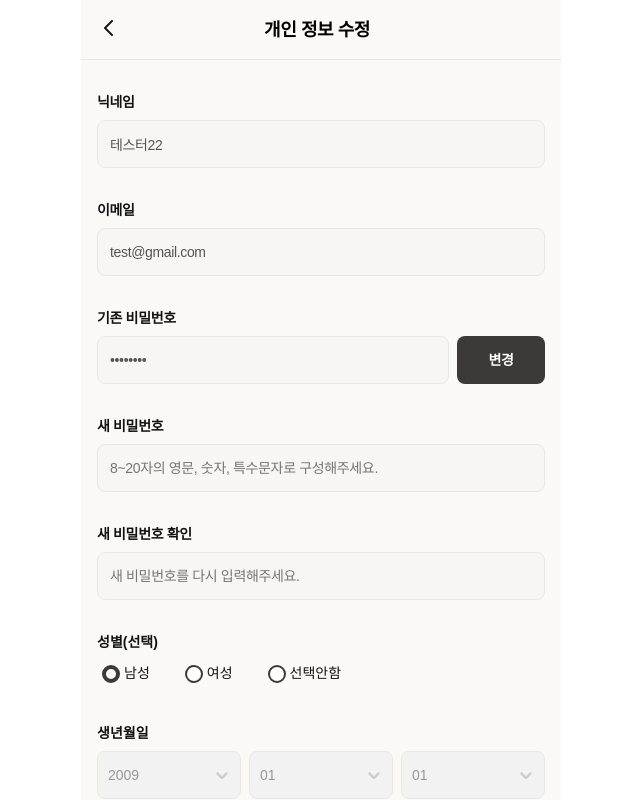
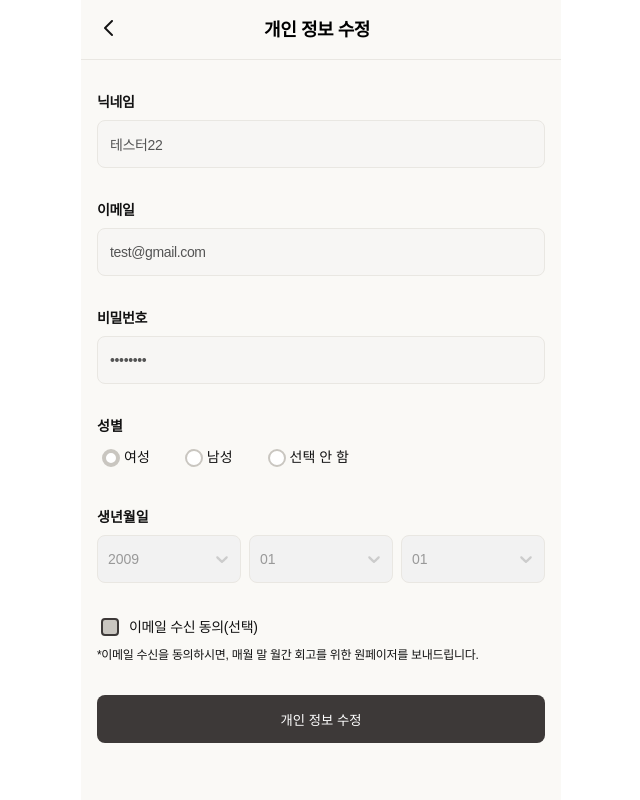
Before and after one commit to bsideproject/14_3_FE, a React (Create React App) app: page /mypage in a window 1280 px wide. Shown: the top 800 px of the page, without its empty margins (319-959 px from the left). Built offline with nearby package versions, Linux system fonts and the light colour scheme; no server answers; a web font is replaced by a local one.

Commit message:
radio btn 글로벌css
classname radio-btn

```diff
--- a/src/assets/GlobalStyles.tsx
+++ b/src/assets/GlobalStyles.tsx
@@ -276,6 +276,54 @@ table {
 .button:hover {
 	box-shadow: 4px 4px 8px rgba(0, 0, 0, 0.08);
 }
+//radio button
+.radio-btn {
+  -webkit-appearance: none;
+  -moz-appearance: none;
+  appearance: none;
+  background: #ffffff;
+  border: 2px solid #3d3938;
+  width: 18px;
+  height: 18px;
+  border-radius: 10px;
+  /* transition: 0.5s; */
+  margin-right: 4px;
+}
+
+
+.radio-btn:checked {
+  /* 체크박스가 체크됐을 때의 색상 */
+  background-color: var(--wgray12);
+}1
+.radio-btn:hover: {
+  background-color: var(--wgray04);
+}
+.radio-btn:disabled:hover {
+	background: white;
+	pointer-events: none;
+}
+.radio-btn:disabled:checked{
+	background: white;
+}
+//checkbox
+.check-btn {
+  -webkit-appearance: none;
+  -moz-appearance: none;
+  appearance: none;
+  width: 18px;
+  height: 18px;
+  border: 2px solid #3d3938;
+  border-radius: 4px;
+  outline: none;
+  transition: 0.5s;
+}
+.check-btn:disabled {
+  background-color: #c9c6c0;
+}
+.check-btn:checked {
+  /* 체크박스가 체크됐을 때의 색상 */
+  background-color: #3d3938;
+}
 
 // primary-button-clicked-styles
 .btn-p-xl:active, .btn-p-l:active, .btn-p-m:active, .btn-p-s:active, .btn-p-xs:active {
@@ -288,7 +336,7 @@ table {
 }
 
 // primary-button-disabled-styles
-.btn-p-xl:disabled, .btn-p-l:disabled, .btn-p-m:disabled, .btn-p-s:disabled, .btn-p-xs:disabled { background: var(--wgray06);
+.radio-btn, .btn-p-xl:disabled, .btn-p-l:disabled, .btn-p-m:disabled, .btn-p-s:disabled, .btn-p-xs:disabled { background: var(--wgray06);
 }
 // secondary-button-disabled-styles
 .btn-s-xl:disabled, .btn-s-l:disabled, .btn-s-m:disabled, .btn-s-s:disabled, .btn-s-xs:disabled {
@@ -360,6 +408,7 @@ input:autofill:active {
 	border: 1px solid var(--wgray04);
 }
 
+
 `;
 
 export default GlobalStyle;
--- a/src/assets/pages/auth/register.css
+++ b/src/assets/pages/auth/register.css
@@ -278,7 +278,7 @@
   width: 18px;
   height: 18px;
   border-radius: 10px;
-  transition: 0.5s;
+  /* transition: 0.5s; */
   margin-right: 4px;
 }
 
@@ -288,6 +288,9 @@
 .register-gender-box:checked {
   /* 체크박스가 체크됐을 때의 색상 */
   background-color: #3d3938;
+}
+.register-gender-box:hover {
+  background-color: #e9e7e2;
 }
 .register-gender-label {
   /* display: inline-block; */
--- a/src/components/common/InputBox.tsx
+++ b/src/components/common/InputBox.tsx
@@ -93,8 +93,8 @@ const InputBox = React.memo(
               type="button"
               className={
                 title
-                  ? "register-button body3-bold margintop-28"
-                  : "register-button body3-bold margintop-8"
+                  ? "register-button btn-p-xl body3-bold margintop-28"
+                  : "register-button btn-p-xl body3-bold margintop-8"
               }
               onClick={buttonClick}
             >
--- a/src/pages/auth/Register.tsx
+++ b/src/pages/auth/Register.tsx
@@ -10,11 +10,11 @@ import useDefaultSets from "store/modules/Defaults";
 import Footer from "components/Footer";
 const Register: React.FC = () => {
   //헤더설정
-  const { setHeaderText,setIsNavigation } = useDefaultSets();
+  const { setHeaderText, setIsNavigation } = useDefaultSets();
   useEffect(() => {
     setHeaderText("회원 가입하기");
-    setIsNavigation(false)
-    return () => setIsNavigation(true)
+    setIsNavigation(false);
+    return () => setIsNavigation(true);
   }, []);
 
   const ReconfirmRef = useRef(null);
@@ -429,7 +429,7 @@ const Register: React.FC = () => {
           <div className="register-flex-row-gap4 margintop-11">
             <input
               type="checkbox"
-              className="register-email-check-box"
+              className="check-btn"
               name="rememberme"
               id="rememberId"
               checked={emailAgree}
@@ -440,14 +440,14 @@ const Register: React.FC = () => {
             </label>
           </div>
           <div className="register-email-explain">
-            *이메일을 통해 매월 말 월간 회고 리추얼 북을 보내드립니다.
+            *이메일을 통해 매월 말 월간 회고를 위한 원페이저를 보내드립니다.
             <br />
             마이페이지에서 이메일 알람 수신 동의 여부를 변경할 수 있습니다.
           </div>
           <div className="register-flex-column-gap4 register-auth-content  margintop-16">
             <div className="body3-Bold">인증코드가 오지 않는다면?</div>
             <div className="caption1-regular">
-              스팸메일함 혹은 프로모션함을 확인해보고 다시 한번 ‘인증하기’
+              스팸메일함 혹은 프로모션함을 확인해보시고, 다시 한 번 '인증하기'
               버튼을 눌러보세요.
             </div>
           </div>
@@ -617,7 +617,7 @@ const Register: React.FC = () => {
             <div className="register-flex-row-gap8">
               <input
                 type="checkbox"
-                className="register-email-check-box"
+                className="check-btn"
                 name="allcheck"
                 id="allcheck"
                 checked={allCheck}
@@ -638,7 +638,7 @@ const Register: React.FC = () => {
             <div className="register-flex-row-gap4 margintop-8">
               <input
                 type="checkbox"
-                className="register-email-check-box"
+                className="check-btn"
                 name="ageCheck"
                 id="ageCheck"
                 checked={checkAgeAgree}
@@ -654,7 +654,7 @@ const Register: React.FC = () => {
             <div className="register-flex-row-gap4 margintop-8">
               <input
                 type="checkbox"
-                className="register-email-check-box"
+                className="check-btn"
                 name="infoCheck"
                 id="infoCheck"
                 checked={checkInfoAgree}
@@ -671,7 +671,7 @@ const Register: React.FC = () => {
             <div className="register-flex-row-gap4 margintop-8">
               <input
                 type="checkbox"
-                className="register-email-check-box"
+                className="check-btn"
                 name="serviceCheck"
                 id="serviceCheck"
                 checked={checkServiceAgree}
@@ -697,7 +697,7 @@ const Register: React.FC = () => {
             )}
             <button
               type="submit"
-              className="register-button"
+              className="register-button body3-bold"
               style={{ width: "100%" }}
             >
               회원 가입하기
--- a/src/pages/mypage/Mypage.tsx
+++ b/src/pages/mypage/Mypage.tsx
@@ -307,10 +307,10 @@ const Mypage: React.FC = () => {
             )}
 
             <div className="register-flex-column-gap10 margintop-32">
-              <div>성별(선택)</div>
+              <div>성별</div>
               <div>
                 <input
-                  className="register-gender-box"
+                  className="radio-btn"
                   value="M"
                   id="male"
                   type="radio"
@@ -319,10 +319,10 @@ const Mypage: React.FC = () => {
                   disabled={!isInfoChange}
                 />
                 <label htmlFor="male" className="register-gender-label">
-                  남성
+                  여성
                 </label>
                 <input
-                  className="register-gender-box marginleft-35"
+                  className="radio-btn marginleft-35"
                   value="F"
                   id="feMale"
                   type="radio"
@@ -331,10 +331,10 @@ const Mypage: React.FC = () => {
                   disabled={!isInfoChange}
                 />
                 <label className="register-gender-label" htmlFor="feMale">
-                  여성
+                  남성
                 </label>
                 <input
-                  className="register-gender-box marginleft-35"
+                  className="radio-btn marginleft-35"
                   value="N"
                   id="not"
                   type="radio"
@@ -343,7 +343,7 @@ const Mypage: React.FC = () => {
                   disabled={!isInfoChange}
                 />
                 <label className="register-gender-label" htmlFor="feMale">
-                  선택안함
+                  선택 안 함
                 </label>
               </div>
             </div>
@@ -361,7 +361,7 @@ const Mypage: React.FC = () => {
             <div className="register-flex-row-gap0 margintop-32">
               <input
                 type="checkbox"
-                className="register-email-check-box"
+                className="check-btn"
                 name="rememberme"
                 id="emailAgree"
                 checked={emailAgree}
--- a/src/store/modules/Auth.ts
+++ b/src/store/modules/Auth.ts
@@ -26,7 +26,7 @@ const useAuthStore = create<AUTH_STATE>((set) => ({
     whdwl_dtm: undefined,
   },
   isLogin: false,
-  isInfoChange: true,
+  isInfoChange: false,
   updateLoginStatus: (
     newLoginState: boolean,
     userInfo: TYPE_USER_INFO
```
